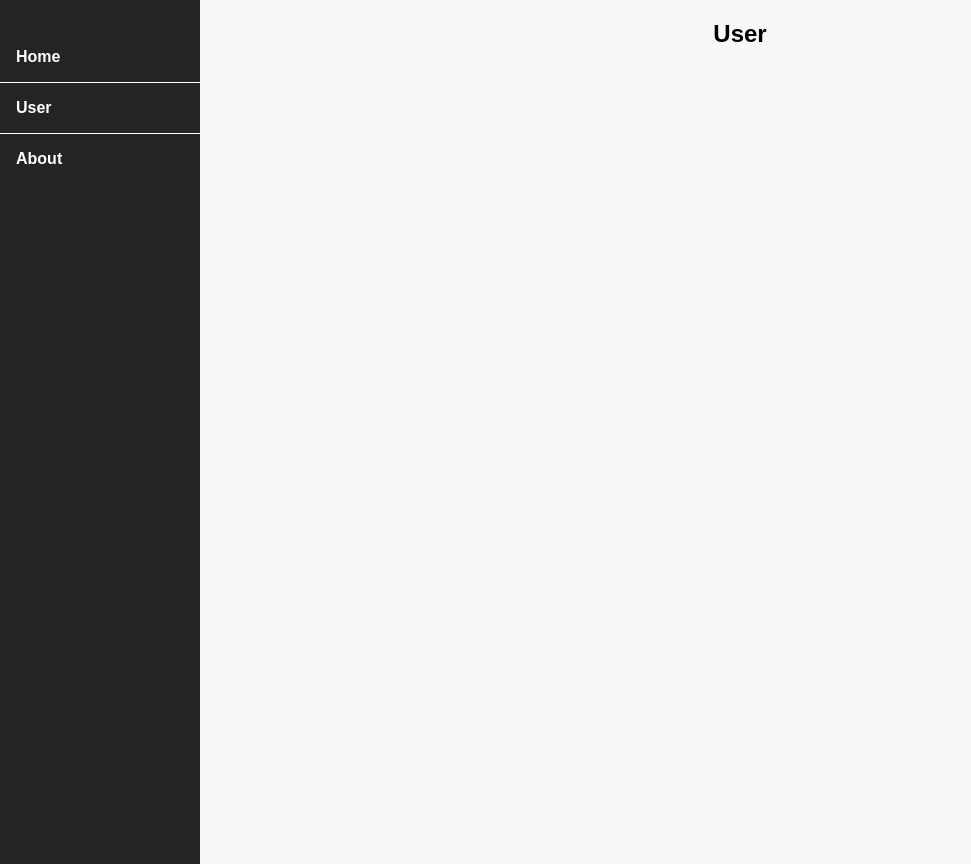
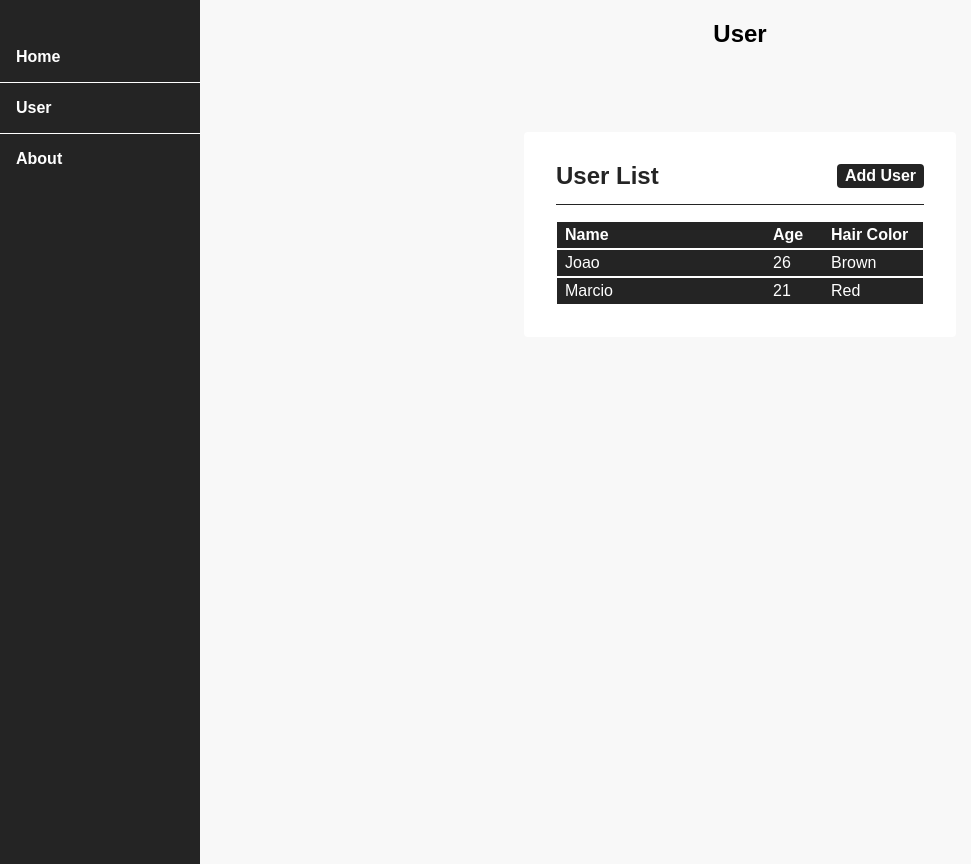
Before and after one commit to LeonardoLindroth/NodeApplication, a plain HTML site: page views/user/index.html in a window 1280 px wide. Shown: the whole page, without its empty margins (0-971 px from the left). Drawn offline with Linux system fonts and the light colour scheme.

Commit message:
utilizing components in html and creating form to add user

```diff
--- a/views/user/index.html
+++ b/views/user/index.html
@@ -4,6 +4,8 @@
         <title>User</title>
         <link href="/assets/styles/main.css" type="text/css" rel="stylesheet"/>
         <link href="/assets/styles/sidebar.css" type="text/css" rel="stylesheet"/>
+        <link href="/assets/styles/vinil-pane.css" type="text/css" rel="stylesheet"/>
+        <link href="/assets/styles/vinil-list.css" type="text/css" rel="stylesheet"/>
     </head>
     <body>
         <section class="content">
@@ -23,6 +25,54 @@
 
             <main>
                 <h1>User</h1>
+
+                <section class="vinil-pane">
+                    <section class="vinil-pane-header">
+                        <h2 class="vinil-pane-title">User List</h2>
+                        <a class="vinil-pane-button" href="/user/create">Add User</a>
+                    </section>
+
+                    <section class="vinil-pane-content">
+                        <section class="vinil-list">
+                            <section class="vinil-list-header">
+                                <span>
+                                    Name
+                                </span>
+                                <span>
+                                    Age
+                                </span>
+                                <span>
+                                    Hair Color
+                                </span>
+                            </section>
+                            <section class="vinil-list-body">
+                                <section class="vinil-list-row">
+                                    <span>
+                                        Joao
+                                    </span>
+                                    <span>
+                                        26
+                                    </span>
+                                    <span>
+                                        Brown
+                                    </span>
+                                </section>
+
+                                <section class="vinil-list-row">
+                                    <span>
+                                        Marcio
+                                    </span>
+                                    <span>
+                                        21
+                                    </span>
+                                    <span>
+                                        Red
+                                    </span>
+                                </section>
+                            </section>
+                        </section>
+                    </section>
+                </section>
             </main>
         </section>
 
```
Also changed, not shown: views/user/create.html (added, +66 -0 lines).
